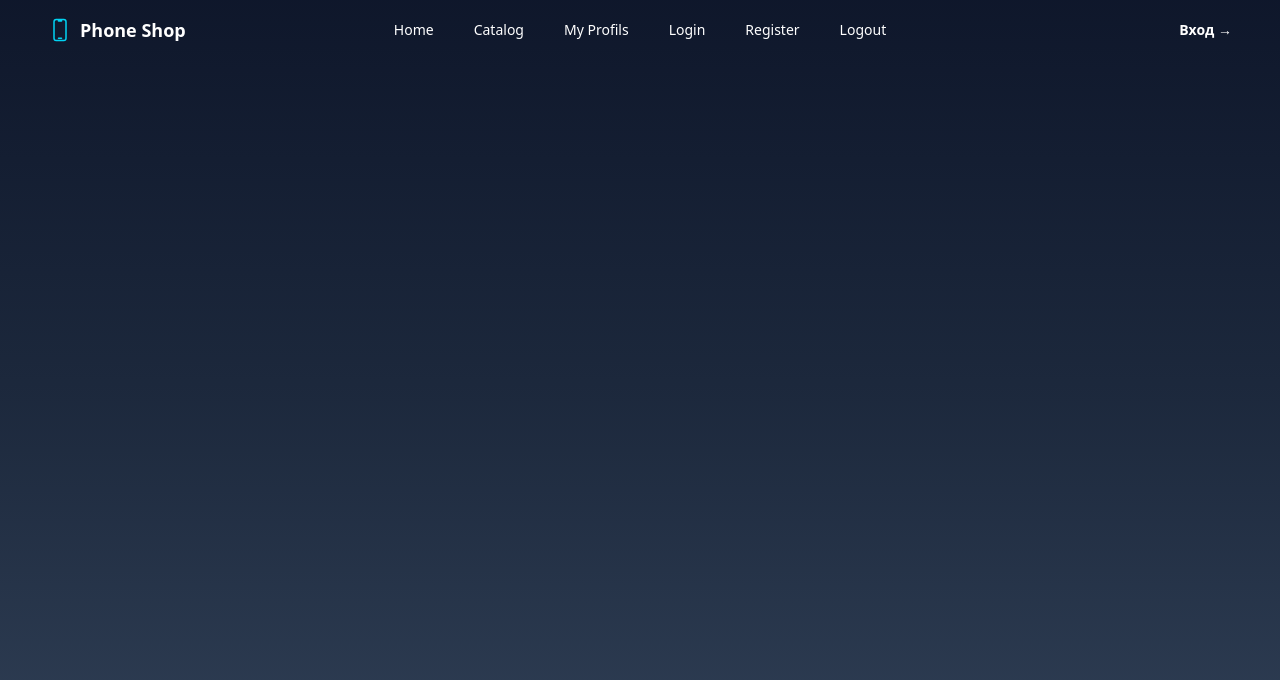
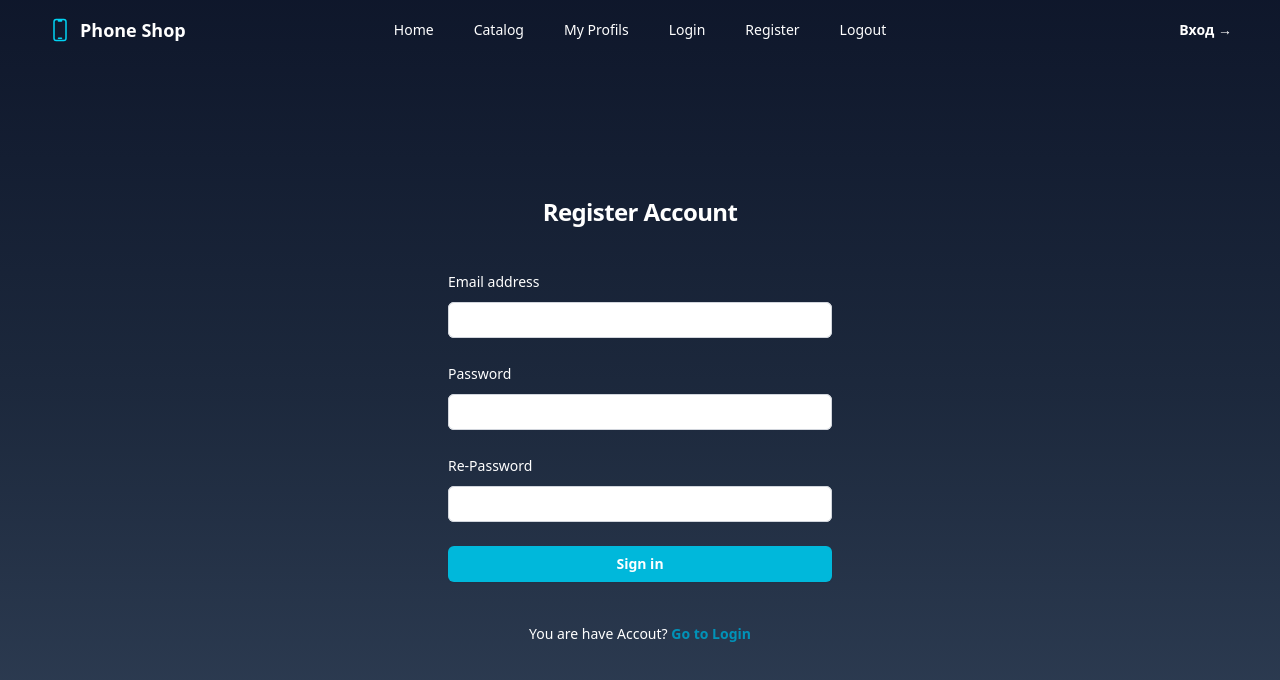
Before and after one commit to Milen03/Phone-Shop-React, a React (Vite) app in the folder client/: page /phone/register in a window 1280 px wide. Shown: the top 680 px of the page. Built offline with nearby package versions, Linux system fonts and the light colour scheme.

Commit message:
Add login and register page

```diff
--- a/client/src/App.jsx
+++ b/client/src/App.jsx
@@ -3,6 +3,8 @@ import { Route, Routes } from 'react-router'
 import './App.css'
 import Nav from './components/header/Nav.jsx'
 import Home from './components/home/Home.jsx'
+import Login from './components/login/Login.jsx'
+import Register from './components/register/Register.jsx'
 
 
 function App() {
@@ -12,6 +14,8 @@ function App() {
       <Nav />
         <Routes>
           <Route path="/" element={<Home />} />
+          <Route path="/phone/login" element={<Login />} />
+          <Route path="/phone/register" element={<Register />} />
         </Routes>
    </div>
 
--- a/client/src/components/header/Nav.jsx
+++ b/client/src/components/header/Nav.jsx
@@ -1,4 +1,5 @@
 import { useState } from 'react'
+import { Link } from 'react-router'
 import { Dialog, DialogPanel } from '@headlessui/react'
 import { Bars3Icon, XMarkIcon, DevicePhoneMobileIcon } from '@heroicons/react/24/outline'
 
@@ -6,8 +7,8 @@ const navigation = [
   { name: 'Home', href: '/' },
   { name: 'Catalog', href: '#' },
   { name: 'My Profils', href: '#' },
-  { name: 'Login', href: '#' },
-  { name: 'Register', href: '#' },
+  { name: 'Login', href: '/phone/login' },
+  { name: 'Register', href: '/phone/register' },
   { name: 'Logout', href: '#' },
 ]
 
@@ -20,7 +21,9 @@ export default function Nav() {
         <nav className="flex items-center justify-between px-6 py-4 lg:px-12" aria-label="Global">
           <div className="flex lg:flex-1 items-center gap-2">
             <DevicePhoneMobileIcon className="w-6 h-6 text-cyan-400" />
+            <Link to={'/'}>
             <span className="text-lg font-bold text-white">Phone Shop</span>
+            </Link>
           </div>
           <div className="flex lg:hidden">
             <button
--- /dev/null
+++ b/client/src/components/login/Login.jsx
@@ -0,0 +1,73 @@
+import { Link } from "react-router";
+
+export default function Login(){
+
+
+    return  (
+        <>
+
+          <div className="flex min-h-full flex-1 flex-col justify-center px-6 py-12 lg:px-8">
+            <div className="sm:mx-auto sm:w-full sm:max-w-sm">
+
+              <h2 className="mt-10 text-center text-2xl/9 font-bold tracking-tight text-white">
+              Login in your account
+              </h2>
+            </div>
+
+            <div className="mt-10 sm:mx-auto sm:w-full sm:max-w-sm">
+              <form action="#" method="POST" className="space-y-6">
+                <div>
+                  <label htmlFor="email" className="block text-sm/6 font-medium text-white">
+                    Email address
+                  </label>
+                  <div className="mt-2">
+                    <input
+                      id="email"
+                      name="email"
+                      type="email"
+                      required
+                      autoComplete="email"
+                      className="block w-full rounded-md bg-white px-3 py-1.5 text-base text-gray-900 outline-1 -outline-offset-1 outline-gray-300 placeholder:text-gray-400 focus:outline-2 focus:-outline-offset-2 focus:outline-indigo-600 sm:text-sm/6"
+                    />
+                  </div>
+                </div>
+
+                <div>
+                  <div className="flex items-center justify-between">
+                    <label htmlFor="password" className="block text-sm/6 font-medium text-white">
+                      Password
+                    </label>
+                  </div>
+                  <div className="mt-2">
+                    <input
+                      id="password"
+                      name="password"
+                      type="password"
+                      required
+                      autoComplete="current-password"
+                      className="block w-full rounded-md bg-white px-3 py-1.5 text-base text-gray-900 outline-1 -outline-offset-1 outline-gray-300 placeholder:text-gray-400 focus:outline-2 focus:-outline-offset-2 focus:outline-indigo-600 sm:text-sm/6"
+                    />
+                  </div>
+                </div>
+
+                <div>
+                  <button
+                    type="submit"
+                    className="flex w-full justify-center rounded-md bg-cyan-500 px-3 py-1.5 text-sm/6 font-semibold text-white shadow-xs hover:bg-cyan-400 transition focus-visible:outline-2 focus-visible:outline-offset-2 focus-visible:outline-indigo-600"
+                  >
+                    Sign in
+                  </button>
+                </div>
+              </form>
+
+              <p className="mt-10 text-center text-sm/6 text-white">
+                Not a member?{' '}
+                <Link to="/phone/register" className="font-semibold text-cyan-600 hover:text-cyan-500">
+                  Go to Register
+                </Link>
+              </p>
+            </div>
+          </div>
+        </>
+      )
+}
--- /dev/null
+++ b/client/src/components/register/Register.jsx
@@ -0,0 +1,92 @@
+import { Link } from "react-router"
+
+
+export default function Register(){
+
+
+
+    return(
+        <div className="flex min-h-full flex-1 flex-col justify-center px-6 py-12 lg:px-8">
+        <div className="sm:mx-auto sm:w-full sm:max-w-sm">
+
+          <h2 className="mt-10 text-center text-2xl/9 font-bold tracking-tight text-white">
+          Register Account
+          </h2>
+        </div>
+
+        <div className="mt-10 sm:mx-auto sm:w-full sm:max-w-sm">
+          <form action="#" method="POST" className="space-y-6">
+            <div>
+              <label htmlFor="email" className="block text-sm/6 font-medium text-white">
+                Email address
+              </label>
+              <div className="mt-2">
+                <input
+                  id="email"
+                  name="email"
+                  type="email"
+                  required
+                  autoComplete="email"
+                  className="block w-full rounded-md bg-white px-3 py-1.5 text-base text-gray-900 outline-1 -outline-offset-1 outline-gray-300 placeholder:text-gray-400 focus:outline-2 focus:-outline-offset-2 focus:outline-indigo-600 sm:text-sm/6"
+                />
+              </div>
+            </div>
+
+            <div>
+              <div className="flex items-center justify-between">
+                <label htmlFor="password" className="block text-sm/6 font-medium text-white">
+                  Password
+                </label>
+              </div>
+              <div className="mt-2">
+                <input
+                  id="password"
+                  name="password"
+                  type="password"
+                  required
+                  autoComplete="current-password"
+                  className="block w-full rounded-md bg-white px-3 py-1.5 text-base text-gray-900 outline-1 -outline-offset-1 outline-gray-300 placeholder:text-gray-400 focus:outline-2 focus:-outline-offset-2 focus:outline-indigo-600 sm:text-sm/6"
+                />
+              </div>
+            </div>
+
+
+            <div>
+              <div className="flex items-center justify-between">
+                <label htmlFor="password" className="block text-sm/6 font-medium text-white">
+                  Re-Password
+                </label>
+              </div>
+              <div className="mt-2">
+                <input
+                  id="password"
+                  name="re-password"
+                  type="password"
+                  required
+                  autoComplete="current-password"
+                  className="block w-full rounded-md bg-white px-3 py-1.5 text-base text-gray-900 outline-1 -outline-offset-1 outline-gray-300 placeholder:text-gray-400 focus:outline-2 focus:-outline-offset-2 focus:outline-indigo-600 sm:text-sm/6"
+                />
+              </div>
+            </div>
+
+
+            <div>
+              <button
+                type="submit"
+                className="flex w-full justify-center rounded-md bg-cyan-500 px-3 py-1.5 text-sm/6 font-semibold text-white shadow-xs hover:bg-cyan-400 transition focus-visible:outline-2 focus-visible:outline-offset-2 focus-visible:outline-indigo-600"
+              >
+                Sign in
+              </button>
+            </div>
+          </form>
+
+          <p className="mt-10 text-center text-sm/6 text-white">
+            You are have Accout?{' '}
+            <Link to="/phone/login" className="font-semibold text-cyan-600 hover:text-cyan-500">
+              Go to Login
+            </Link>
+          </p>
+        </div>
+      </div>
+    )
+}
```
